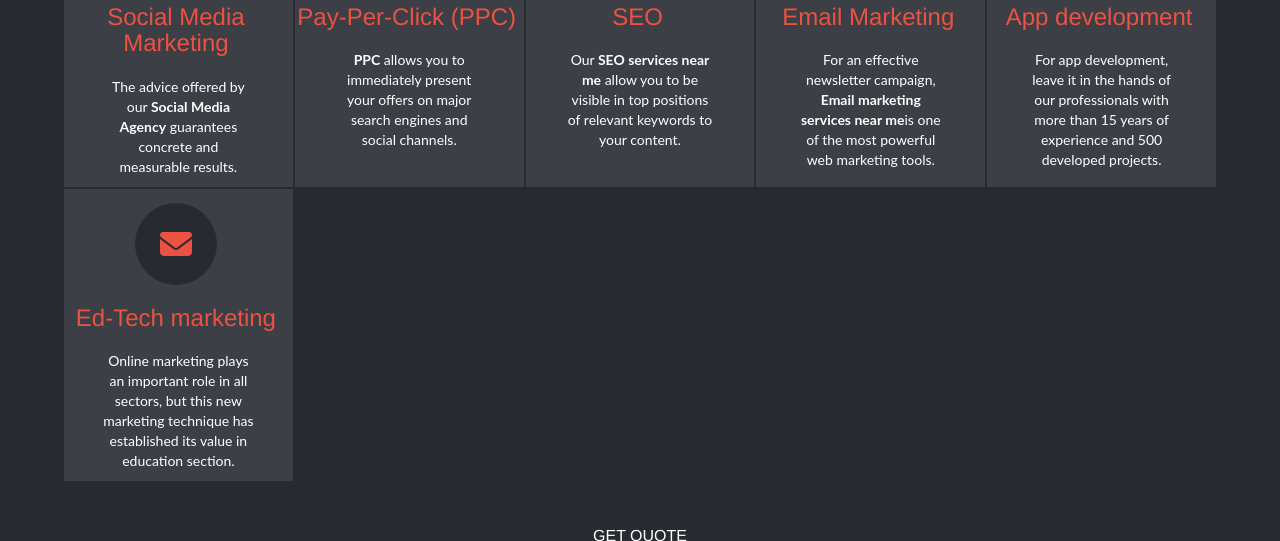
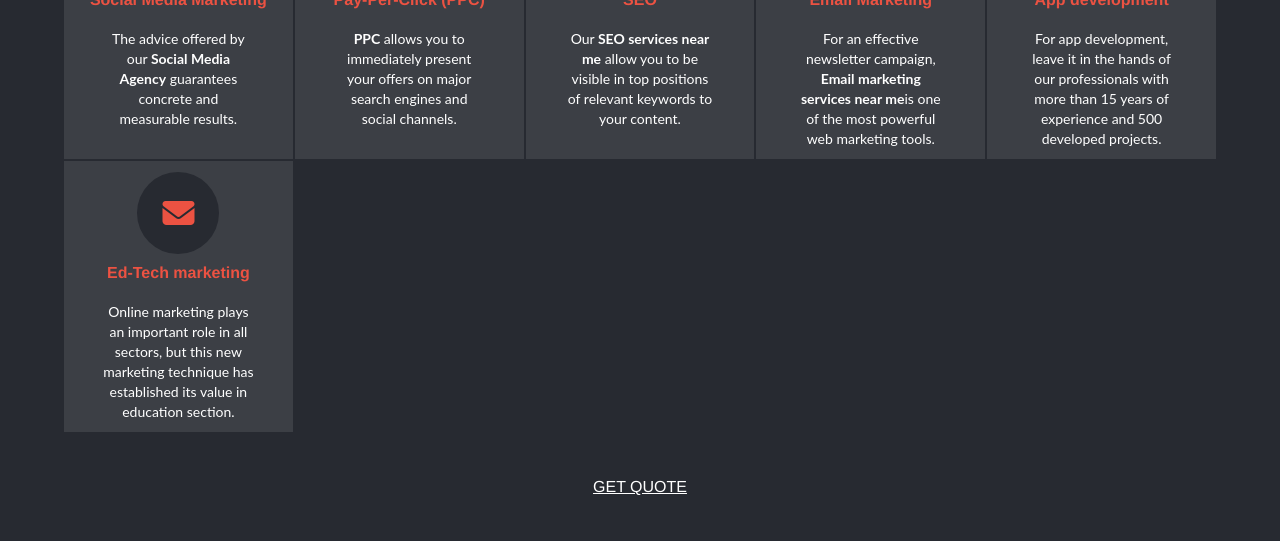
Before and after one commit to ashmalzahra/First-Capstone-Project, a website: page index.html in a window 1280 px wide. Shown: the part 757-1298 px from the top of the page. Drawn offline with nearby package versions, Linux system fonts and the light colour scheme; a web font is replaced by a local one.

Commit message:
card styling

```diff
--- a/index.html
+++ b/index.html
@@ -61,7 +61,7 @@
             <div class="service">
                 <div class="icon">
                     <span class="fa-solid fa-users images"></span>
-                    <h3>Social Media Marketing</h3>
+                    <h3 class="icon-label">Social Media Marketing</h3>
                 </div>
                 <p class="icon-para">The advice offered by our <strong>Social Media Agency</strong> guarantees concrete
                     and measurable results.</p>
@@ -69,7 +69,7 @@
             <div class="service">
                 <div class="icon">
                     <span class="fa-solid fa-chart-simple images"></span>
-                    <h3>Pay-Per-Click (PPC)</h3>
+                    <h3 class="icon-label">Pay-Per-Click (PPC)</h3>
                 </div>
                 <p class="icon-para"> <strong>PPC</strong> allows you to immediately present your offers on major search
                     engines and social channels.</p>
@@ -77,7 +77,7 @@
             <div class="service">
                 <div class="icon">
                     <span class="fa-brands fa-searchengin images"></span>
-                    <h3>SEO </h3>
+                    <h3 class="icon-label">SEO </h3>
                 </div>
                 <p class="icon-para">Our <strong>SEO services near me</strong> allow you to be visible in top positions
                     of relevant keywords to your content.</p>
@@ -85,7 +85,7 @@
             <div class="service">
                 <div class="icon">
                     <span class="fa-solid fa-envelope images"></span>
-                    <h3>Email Marketing </h3>
+                    <h3 class="icon-label">Email Marketing </h3>
                 </div>
                 <p class="icon-para">For an effective newsletter campaign, <strong>Email marketing services near
                         me</strong>is one of the most powerful web marketing tools. </p>
@@ -93,7 +93,7 @@
             <div class="service">
                 <div class="icon">
                     <span class="fa-solid fa-tv images"></span>
-                    <h3>App development </h3>
+                    <h3 class="icon-label">App development </h3>
                 </div>
                 <p class="icon-para">For app development, leave it in the hands of our professionals with more than 15
                     years of experience and 500 developed projects.</p>
@@ -101,7 +101,7 @@
             <div class="service">
                 <div class="icon">
                     <span class="fa-solid fa-envelope images"></span>
-                    <h3>Ed-Tech marketing </h3>
+                    <h3 class="icon-label">Ed-Tech marketing </h3>
                 </div>
                 <p class="icon-para">Online marketing plays an important role in all sectors, but this new marketing
                     technique has established its value in education section.</p>
@@ -168,36 +168,6 @@
             MORE <span class="glyphicon glyphicon-menu-down"></span>
         </button>
     </section>
-    <!-- <section class="summary-page">
-        <h4 class="heading2">Schedule A Call:</h4>
-        <h1 class="heading3">Free Website <br> Audit Of $150!</h1>
-        <div class="centre-b">
-            <p>Does your website have any problems? Can’t stand out in the search results? We offer free website audit
-                worth $150. We will evaluate together the best strategy to improve the performance of your website and
-                start receiving qualified leads or sales.</p>
-        </div>
-        <p>Please contact us per Email for any further questions<br>based on your specifics! <br> <a class="p-a"
-                href="">info@techin.com</a></p>
-    </section>
-    <section class="logo-page">
-        <h3 class="logo-text">Tech Flow</h3>
-        <hr id="logo-line">
-        <div id="logo">
-            <img class="logo-img" src="images/logo.jpeg" alt="Tech Flow Logo">
-        </div>
-        <hr id="straight">
-        <h3 class="project">See Our Projects</h3>
-        <hr id="project-line">
-        <p class="container-para">Take a look at our <br> recent projects</p>
-        <div id="one" class="container">
-            <img class="container-img" src="images/skylark-online-marketing.png" alt="project1">
-            <div class="centered">Google Search Campaign</div>
-        </div>
-        <div id="two" class="container">
-            <img class="container-img" src="images/social-media-management.jpg" alt="project2">
-            <div class="centered">Media Sharing Plugin</div>
-        </div>
-    </section> -->
     <section class="clients">
         <h3 class="c-l">Clients</h3>
         <hr id="clients-line">
--- a/style.css
+++ b/style.css
@@ -108,16 +108,12 @@
 }
 
 .icon {
-  float: left;
-
-  /* padding-left: 5px; */
-  padding-right: 5px;
-  color: #ec5242;
-  font-size: medium;
-  padding-top: 14px;
-
-  /* min-width: 27px; */
-  font-weight: bold;
+  padding-left: 5px;
+    padding-right: 5px;
+    color: #ec5242;
+    font-size: medium;
+    /* min-width: 27px; */
+    /* font-weight: bold; */
 }
 
 #start {
@@ -444,6 +440,19 @@
   .desktop-text{
     display: none;
   }
+  .images{
+    height: fit-content;
+  }
+  .icon{
+    display: flex;
+    align-items: center;
+  }
+
+}
+.icon-label{
+  font-size: medium;
+  font-weight: bolder;
+  margin: 0 auto;
 }
 
 @media (min-width:768px) {
@@ -455,6 +464,13 @@
 
   .ham-burger{
     display: none;
+  }
+  .icon{
+    margin-top: 5%;
+  }
+
+  .icon-label{
+    padding: 10px 0;
   }
   .desktop-navbar {
     display: flex;
```
